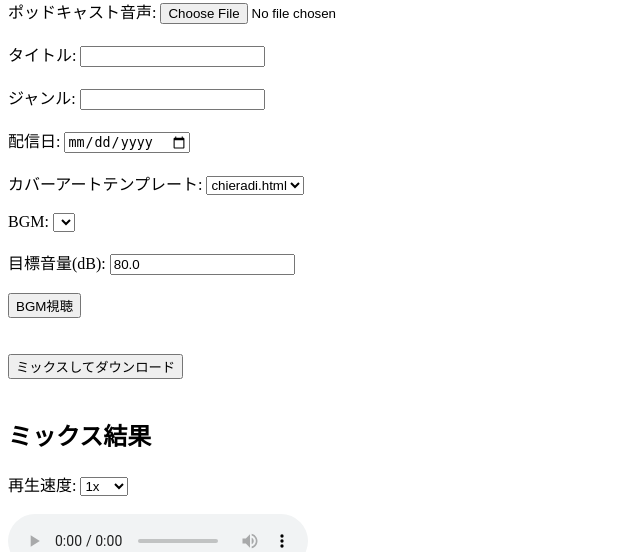
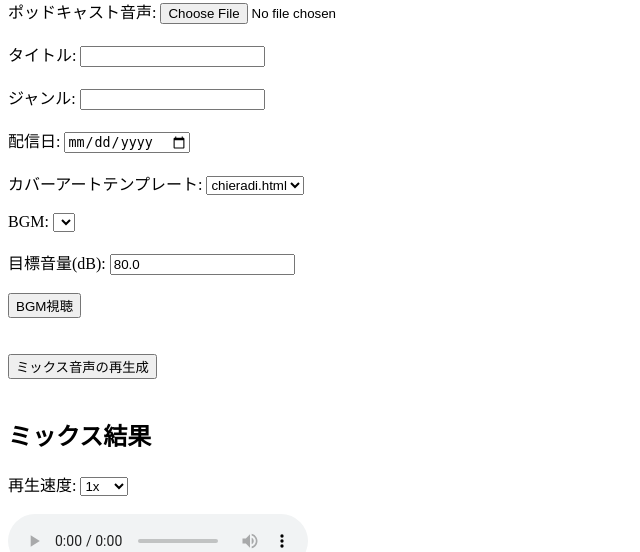
Before and after one commit to TakamiChie/PodcastPublicSoundGenerator, a Flask app: page / in a window 1280 px wide. Shown: the part 81-633 px from the top of the page, without its empty margins (0-640 px from the left). Run offline with Flask 3, Linux system fonts and the light colour scheme; lists and menus that the app fills with data are empty.

Commit message:
実情に即して再ミックスボタンのキャプション変更

```diff
--- a/templates/index.html
+++ b/templates/index.html
@@ -33,7 +33,7 @@
     <input type="number" name="target_db" id="target_db" value="{{ target_db }}" step="0.1" class="savecontrol"><br><br>
     <button type="button" id="previewBtn">BGM視聴</button><br><br>
     <audio id="previewAudio"></audio><br>
-    <button type="submit">ミックスしてダウンロード</button>
+    <button type="submit">ミックス音声の再生成</button>
     <div id="mixProgress" class="spinner" style="display:none;"></div><br><br>
   </form>
   <h2>ミックス結果</h2>
```
